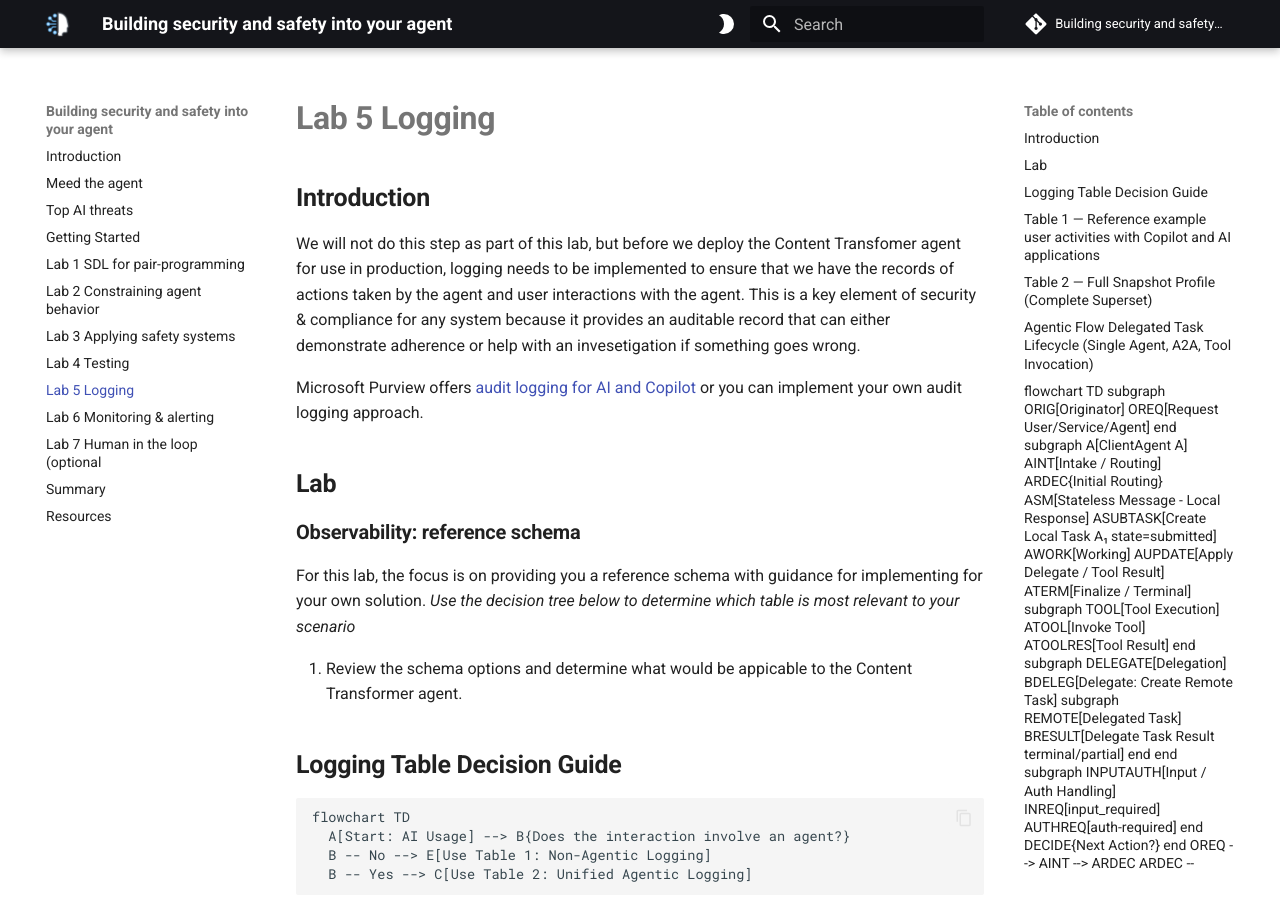
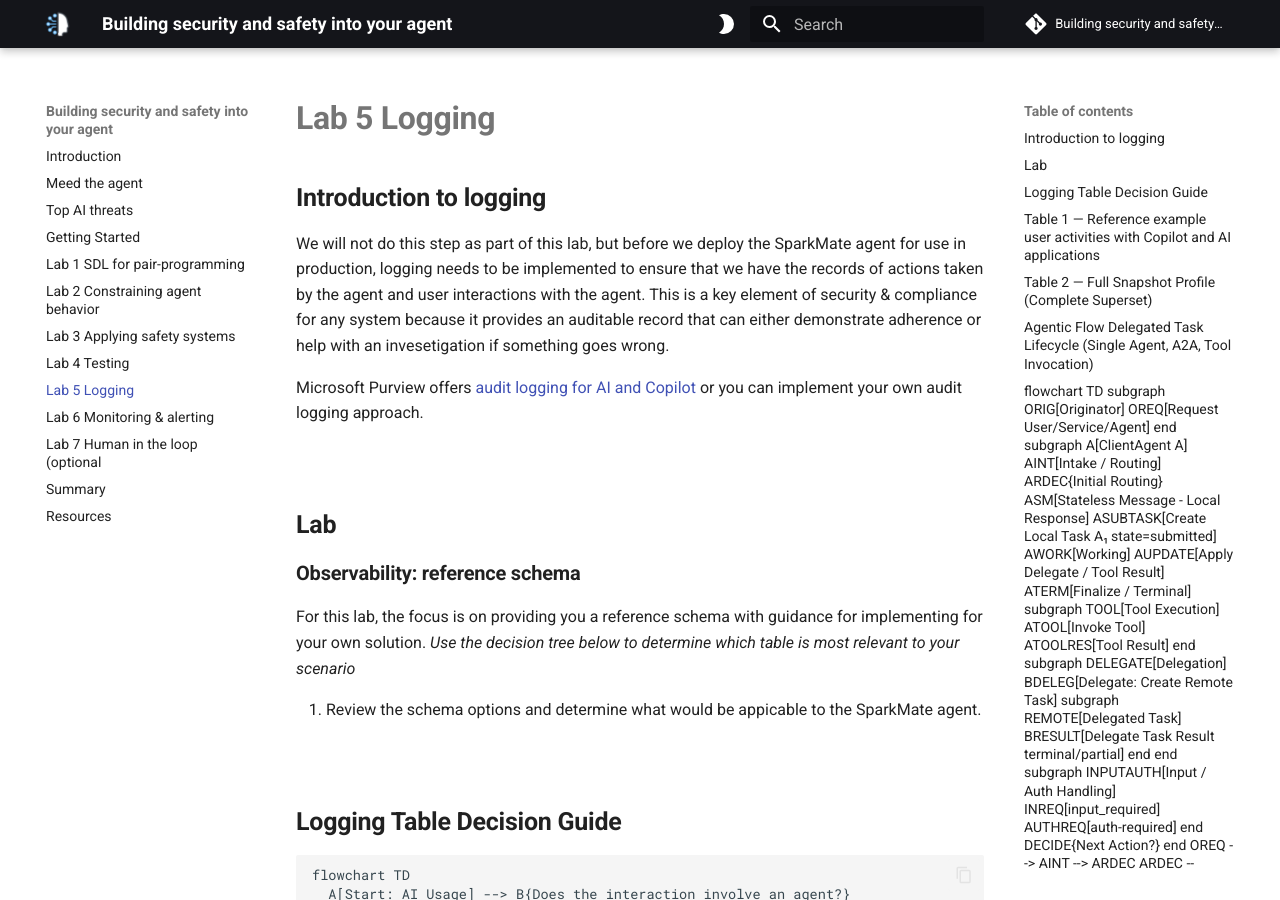
Before and after one commit to Harmonym/security-lab-time-for-agents, an MkDocs documentation site: the page built from docs/docs/lab-5-logging.md, in a window 1280 px wide and 900 px high. Built offline with MkDocs 1.6.1 and Material for MkDocs 9.7.7, drawn with Linux system fonts in a browser that asks for light colours; comment, search, counter and statistics services are not loaded.

Commit message:
Update lab-5-logging.md

````diff
--- a/docs/docs/lab-5-logging.md
+++ b/docs/docs/lab-5-logging.md
@@ -1,8 +1,10 @@
-## Introduction
+## Introduction to logging
 
-We will not do this step as part of this lab, but before we deploy the Content Transfomer agent for use in production, logging needs to be implemented to ensure that we have the records of actions taken by the agent and user interactions with the agent. This is a key element of security & compliance for any system because it provides an auditable record that can either demonstrate adherence or help with an invesetigation if something goes wrong.
+We will not do this step as part of this lab, but before we deploy the SparkMate agent for use in production, logging needs to be implemented to ensure that we have the records of actions taken by the agent and user interactions with the agent. This is a key element of security & compliance for any system because it provides an auditable record that can either demonstrate adherence or help with an invesetigation if something goes wrong.
 
 Microsoft Purview offers <a href="https://learn.microsoft.com/en-us/purview/audit-copilot" target="_blank" rel="noopener noreferrer">audit logging for AI and Copilot</a> or you can implement your own audit logging approach.
+
+<br>
 
 ## Lab
 
@@ -10,7 +12,9 @@
 
 For this lab, the focus is on providing you a reference schema with guidance for implementing for your own solution. *Use the decision tree below to determine which table is most relevant to your scenario*
 
-1. Review the schema options and determine what would be appicable to the Content Transformer agent.
+1. Review the schema options and determine what would be appicable to the SparkMate agent.
+
+<br>
 
 ## Logging Table Decision Guide
 
@@ -23,9 +27,12 @@
 
 ---
 
+<br>
+
 ## Table 1 — Reference example user activities with Copilot and AI applications
 Here is a <a href="https://learn.microsoft.com/en-us/purview/audit-copilot#user-activities-with-copilot-and-ai-applications" target="_blank" rel="noopener noreferrer">reference example</a> of minimum logging schema for AI applications.
 
+<br>
 
 ## Table 2 — Full Snapshot Profile (Complete Superset)
 
@@ -76,6 +83,8 @@
 
 ToolSpan & InferenceSpan sub-structures (when SpanType=ToolSpan or InferenceSpan) inherit the same requirements as in Table 2A; additional future snapshot fields (e.g. ToolParameters) apply at both span and snapshot record levels when available.
 
+<br>
+
 ### Table 2.1 — ToolSpan Fields (Full Snapshot)
 Explicit listing of ToolSpan-specific fields within Full Snapshot profile.
 
@@ -93,6 +102,8 @@
 | ToolDocstring     | string | MAY | Planned | Tool docstring/description digest | gen_ai.tool.doc_string |
 
 ---
+
+<br>
 
 ## Agentic Flow Delegated Task Lifecycle (Single Agent, A2A, Tool Invocation)
 
@@ -159,6 +170,8 @@
 ```
 ---
 
+<br>
+
 #### Task State Progression (RemoteAgent B exemplar)
 | Phase | Spec State | Meaning | Stateful? | Notes |
 |-------|------------|---------|-----------|-------|
@@ -172,6 +185,8 @@
 | 4d | rejected | Policy / validation refusal | Yes (terminal) | No execution |
 | 4e | unknown | Indeterminate final | Yes (terminal) | Recovery gap |
 
+<br>
+
 #### Human-in-the-loop (HITL) Clarification Patterns
 | Pattern | Purpose / Trigger | Example Representation |
 |---------|-------------------|------------------------|
@@ -181,6 +196,8 @@
 | Missing resource | Required artifact not yet provided | status_metadata: { reason: "artifact", expected_format: "csv" } |
 | Downstream wait | Awaiting remote/tool fan-in | status_metadata: { reason: "dependency" } |
 | Cancellation | User/system abort leading to terminal state=canceled | status_metadata: { reason: "cancellation", actor: "user", at_state: "input_required" } |
+
+<br>
 
 #### Stateful vs. Stateless Flows
 | Flow Segment | Stateful? | Rationale |
@@ -194,6 +211,8 @@
 | Terminal States | Yes | Immutable lifecycle end |
 
 ---
+
+<br>
 
 ## Agentic Flow Delegated Task Lifecycle (Comprehensive Action Paths)
 
@@ -233,6 +252,8 @@
 ```
 ---
 
+<br>
+
 ### Repository References
 | Resource | Location |
 |----------|----------|
@@ -242,6 +263,8 @@
 | A2A Protocol repository | <a href="https://github.com/a2aproject/A2A" target="_blank" rel="noopener noreferrer">https://github.com/a2aproject/A2A</a> |
 | A2A Samples repository | <a href="https://github.com/a2aproject/a2a-samples" target="_blank" rel="noopener noreferrer">https://github.com/a2aproject/a2a-samples</a> |
 | A2A Protocol docs site | <a href="https://google.github.io/A2A/" target="_blank" rel="noopener noreferrer">https://google.github.io/A2A/</a> |
+
+<br>
 
 ## Glossary
 
@@ -279,6 +302,7 @@
 - Error: Normalized error typing plus raw detail (if emitted separately elsewhere).
 - Derived: Computed metrics/values inferred from transitions or aggregations.
 
+<br>
 
 ## How to extend this to your own work
 
````
